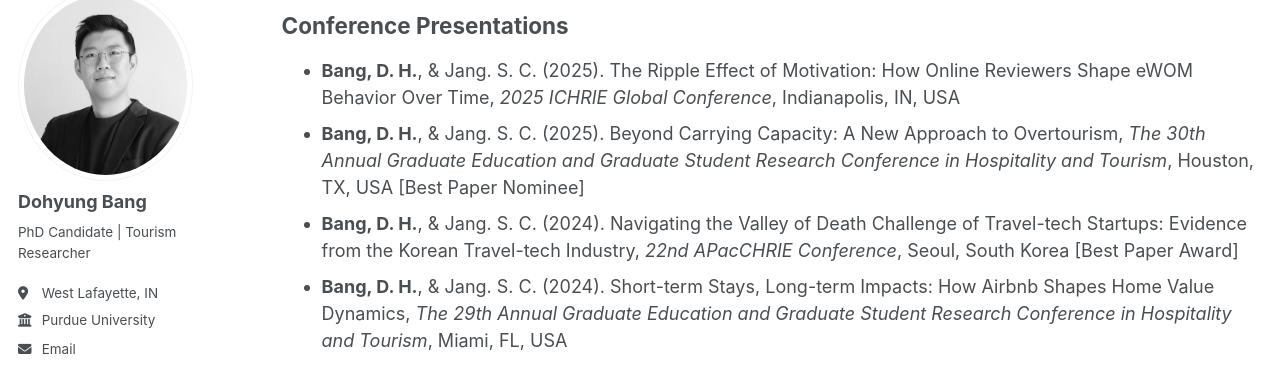
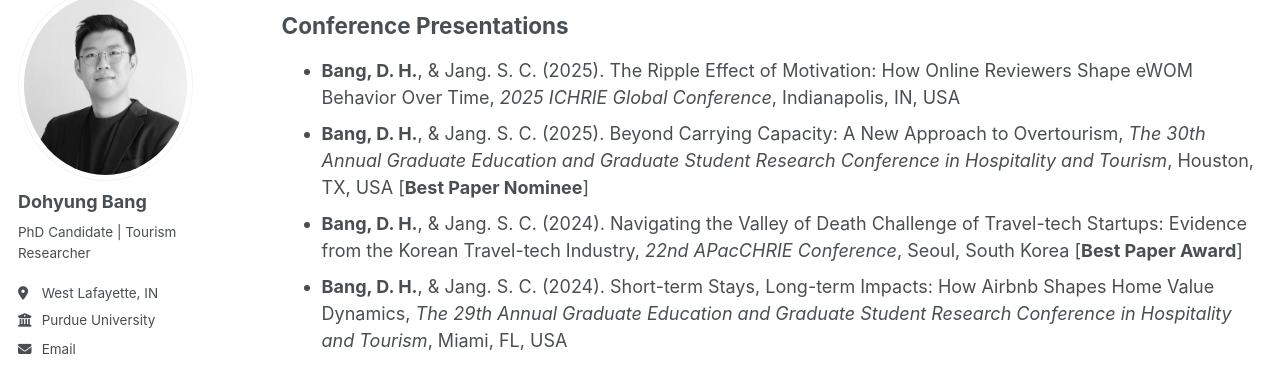
Before and after one commit to dohyungbang/dohyungbang.github.io, a Jekyll site: the page built from _pages/publications.md, in a window 1280 px wide and 900 px high, scrolled down 1103 px. Shown: the part 110-476 px from the top of the window. Built offline with Jekyll 4.4.1, drawn with Linux system fonts in a browser that asks for light colours; some web fonts are replaced; a script that is not in the unit is left out.

```diff
--- a/_pages/publications.md
+++ b/_pages/publications.md
@@ -29,8 +29,8 @@ You can also find my articles on my [Google Scholar profile](https://scholar.goo
 
 ## Conference Presentations
 - **Bang, D. H.**, & Jang. S. C. (2025). The Ripple Effect of Motivation: How Online Reviewers Shape eWOM Behavior Over Time, _2025 ICHRIE Global Conference_, Indianapolis, IN, USA
-- **Bang, D. H.**, & Jang. S. C. (2025). Beyond Carrying Capacity: A New Approach to Overtourism, _The 30th Annual Graduate Education and Graduate Student Research Conference in Hospitality and Tourism_, Houston, TX, USA [Best Paper Nominee]
-- **Bang, D. H.**, & Jang. S. C. (2024). Navigating the Valley of Death Challenge of Travel-tech Startups: Evidence from the Korean Travel-tech Industry, _22nd APacCHRIE Conference_, Seoul, South Korea [Best Paper Award]
+- **Bang, D. H.**, & Jang. S. C. (2025). Beyond Carrying Capacity: A New Approach to Overtourism, _The 30th Annual Graduate Education and Graduate Student Research Conference in Hospitality and Tourism_, Houston, TX, USA [**Best Paper Nominee**]
+- **Bang, D. H.**, & Jang. S. C. (2024). Navigating the Valley of Death Challenge of Travel-tech Startups: Evidence from the Korean Travel-tech Industry, _22nd APacCHRIE Conference_, Seoul, South Korea [**Best Paper Award**]
 - **Bang, D. H.**, & Jang. S. C. (2024). Short-term Stays, Long-term Impacts: How Airbnb Shapes Home Value Dynamics, _The 29th Annual Graduate Education and Graduate Student Research Conference in Hospitality and Tourism_, Miami, FL, USA
 - **Bang, D. H.**, & Jang. S. C. (2023). The Effect of Restaurant Platform Endorsements on Customers’ Attitudes: A Big Data-Based Quasi-Experimental Approach, _2023 Global Marketing Conference_, Seoul, South Korea
 - **Bang, D. H.**, & Jang. S. C. (2023). Navigating Consumer Uncertainty: Investigating the Roles of Information Quantity and Polarity in eWOM Environment, _21st APacCHRIE Conference_, Clark, Philippines
```
